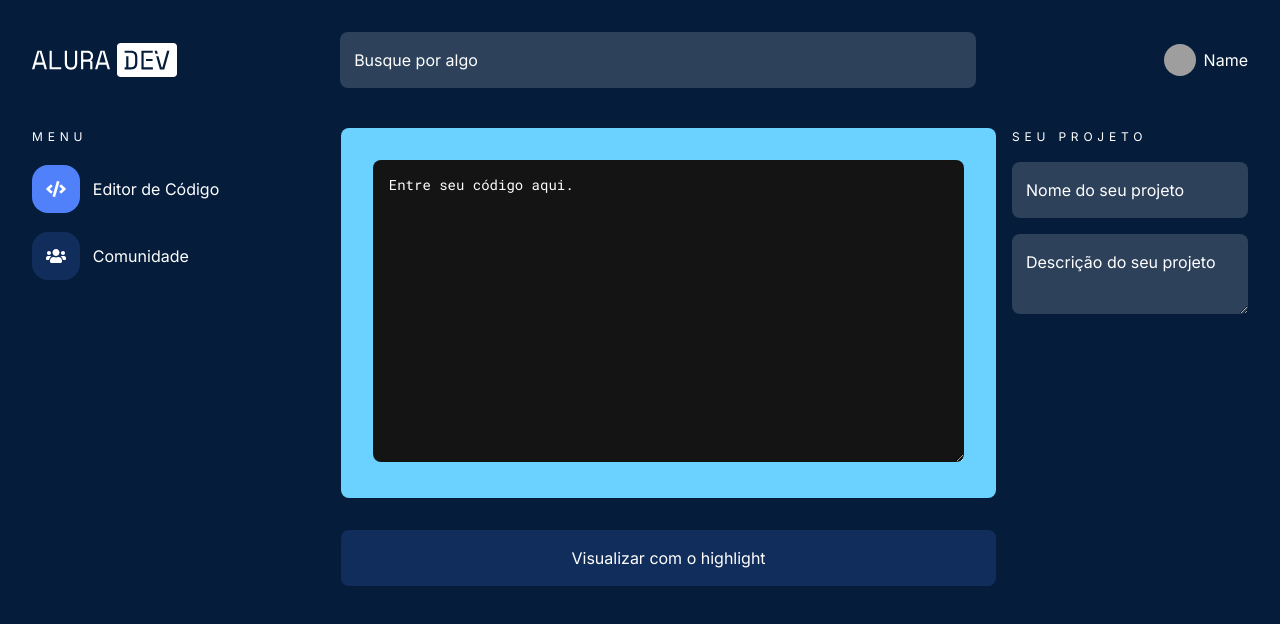
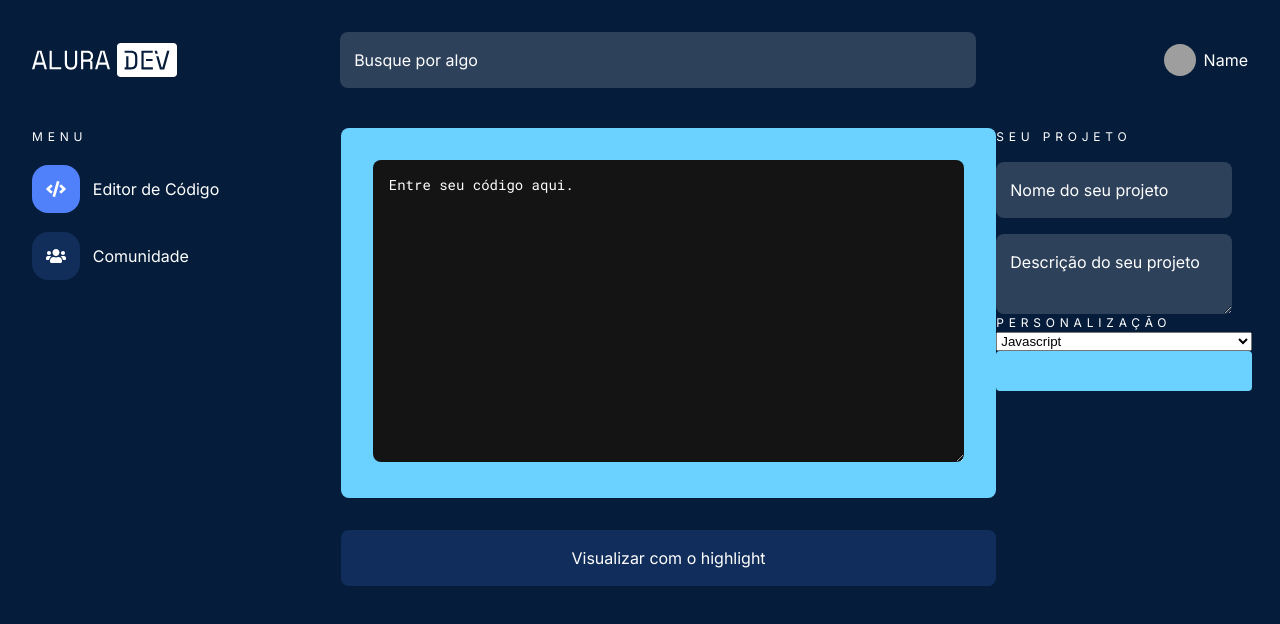
Before and after one commit to Kapizany/CodeHub, a React (Create React App) app: page / in a window 1280 px wide. Shown: the top 624 px of the page. Built offline with nearby package versions, Linux system fonts and the light colour scheme; grey boxes are pictures that could not be loaded.

Commit message:
create color pick

```diff
--- a/package.json
+++ b/package.json
@@ -11,6 +11,7 @@
     "@types/react": "^17.0.36",
     "@types/react-dom": "^17.0.11",
     "react": "^17.0.2",
+    "react-color": "^2.19.3",
     "react-dom": "^17.0.2",
     "react-scripts": "4.0.3",
     "styled-components": "^5.3.3",
@@ -42,6 +43,7 @@
     ]
   },
   "devDependencies": {
+    "@types/react-color": "^3.0.6",
     "@types/styled-components": "^5.1.15"
   }
 }
--- a/src/components/CodeEditor/index.tsx
+++ b/src/components/CodeEditor/index.tsx
@@ -2,11 +2,16 @@ import { CodeEditorOuterDivContainer } from "./styles";
 import { CodeEditorContainer } from "./styles";
 import { CodeEditorFieldContainer } from "./styles";
 import { HighlightButton } from "../HighlightButton";
+import React from "react";
 
-export const CodeEditor = () => {
+export interface CodeEditorProps {
+  selectedColor: string;
+}
+
+export const CodeEditor:React.FC<CodeEditorProps> = ({selectedColor}) => {
   return (
     <CodeEditorOuterDivContainer>
-      <CodeEditorContainer>
+      <CodeEditorContainer selectedColor={selectedColor} >
         <CodeEditorFieldContainer placeholder="Entre seu código aqui." />
       </CodeEditorContainer>
       <HighlightButton />
--- a/src/components/CodeEditor/styles.ts
+++ b/src/components/CodeEditor/styles.ts
@@ -1,4 +1,5 @@
 import styled from "styled-components";
+import { CodeEditorProps } from ".";
 
 export const CodeEditorOuterDivContainer = styled.div`
   display: flex;
@@ -9,13 +10,13 @@ export const CodeEditorOuterDivContainer = styled.div`
   padding: 0;
 `;
 
-export const CodeEditorContainer = styled.div`
+export const CodeEditorContainer = styled.div<CodeEditorProps>`
   width: auto;
   height: auto;
 
   padding: 2rem;
 
-  background: #6bd1ff; /* link to personalização color */
+  background: ${props => props.selectedColor}; /* link to personalização color */
 
   border-radius: 0.5rem;
   border-style: hidden;
--- a/src/components/EditorBody/index.tsx
+++ b/src/components/EditorBody/index.tsx
@@ -2,13 +2,15 @@ import { EditorBodyOuterDiv } from "./styles";
 import { EditorBodyContainer } from "./styles";
 import { CodeEditor } from "../CodeEditor";
 import { ProjectConfigMenu } from "../ProjectConfigMenu";
+import { useState } from "react";
 
 export const EditorBody = () => {
+  const [selectedColor, setSelectedColor] = useState('#6BD1FF');
   return (
     <EditorBodyOuterDiv>
       <EditorBodyContainer>
-        <CodeEditor />
-        <ProjectConfigMenu />
+        <CodeEditor selectedColor={selectedColor}  />
+        <ProjectConfigMenu selectedColor={selectedColor}  setSelectedColor={setSelectedColor} />
       </EditorBodyContainer>
     </EditorBodyOuterDiv>
   );
--- /dev/null
+++ b/src/components/PreferencesMenu/index.tsx
@@ -0,0 +1,29 @@
+import { useState } from 'react';
+import { GithubPicker } from 'react-color';
+import { PreferencesMenuColorPick, PreferencesMenuLanguage } from './style';
+
+export interface PreferencesMenuColorPickProps {
+    selectedColor:string;
+}
+
+interface PreferencesMenuProps {
+    selectedColor: string;
+    setSelectedColor: (color: string) => void;
+}
+
+export const PreferencesMenu: React.FC<PreferencesMenuProps> = ({selectedColor, setSelectedColor}) => {
+    const [hiddenColorPick, setHiddenColorPick] = useState(false);
+
+
+    return <>
+        <PreferencesMenuLanguage>
+            <option value="javascript">Javascript</option>
+            <option value="python">Python</option>
+            <option value="html">CSS</option>
+            <option value="html">HTML</option>
+        </PreferencesMenuLanguage>
+        <PreferencesMenuColorPick selectedColor={selectedColor} onClick={() => {setHiddenColorPick(!hiddenColorPick)}}>
+            {(hiddenColorPick && <GithubPicker onChange={(event) => setSelectedColor(event.hex)} triangle={'top-right'} />)}
+        </PreferencesMenuColorPick>
+    </>
+}
--- /dev/null
+++ b/src/components/PreferencesMenu/style.ts
@@ -0,0 +1,28 @@
+import styled from "styled-components";
+import { PreferencesMenuColorPickProps } from ".";
+
+export const PreferencesMenuContainer = styled.div`
+
+`;
+
+export const PreferencesMenuLanguage = styled.select`
+
+`;
+
+export const PreferencesMenuColorPick = styled.div<PreferencesMenuColorPickProps>`
+    width: 256px;
+    height: 40px;
+
+    background: ${props => props.selectedColor};
+    border-radius: 4px;
+
+    .github-picker {
+        position: relative;
+        top: 48px;
+        right: -17%;
+    }
+`;
+
+export const PreferencesMenuSaveProject= styled.button`
+
+`;
--- a/src/components/ProjectConfigMenu/index.tsx
+++ b/src/components/ProjectConfigMenu/index.tsx
@@ -1,15 +1,22 @@
 import { ProjectConfigMenuContainer } from "./styles";
 import { ProjectTitleField } from "../ProjectTitleField";
 import { ProjectDescriptionField } from "../ProjectDescriptionField";
+import { PreferencesMenu } from "../PreferencesMenu";
 
-export const ProjectConfigMenu = () => {
+interface ProjectConfigMenuProps {
+  selectedColor: string;
+  setSelectedColor: (color: string) => void;
+}
+
+export const ProjectConfigMenu:React.FC<ProjectConfigMenuProps> = ({selectedColor, setSelectedColor}) => {
+
   return (
     <ProjectConfigMenuContainer>
-      <>
         <h2>Seu projeto</h2>
         <ProjectTitleField />
         <ProjectDescriptionField />
-      </>
+        <h2>Personalização</h2>
+        <PreferencesMenu selectedColor={selectedColor} setSelectedColor={setSelectedColor} />
     </ProjectConfigMenuContainer>
   );
 };
--- a/src/components/SidebarMenu/styles.ts
+++ b/src/components/SidebarMenu/styles.ts
@@ -1,7 +1,7 @@
 import styled from "styled-components";
 
 export const SidebarMenuContainer = styled.div`
-  position: absolute;
+  position: fixed;
   top: 5.5rem; /* 3.35rem previously */
   bottom: 0.5rem;
   left: 2.5%; /* 3% previously */
```
Also changed, not shown: 1 other file (tests, documents, lock files or other folders).
